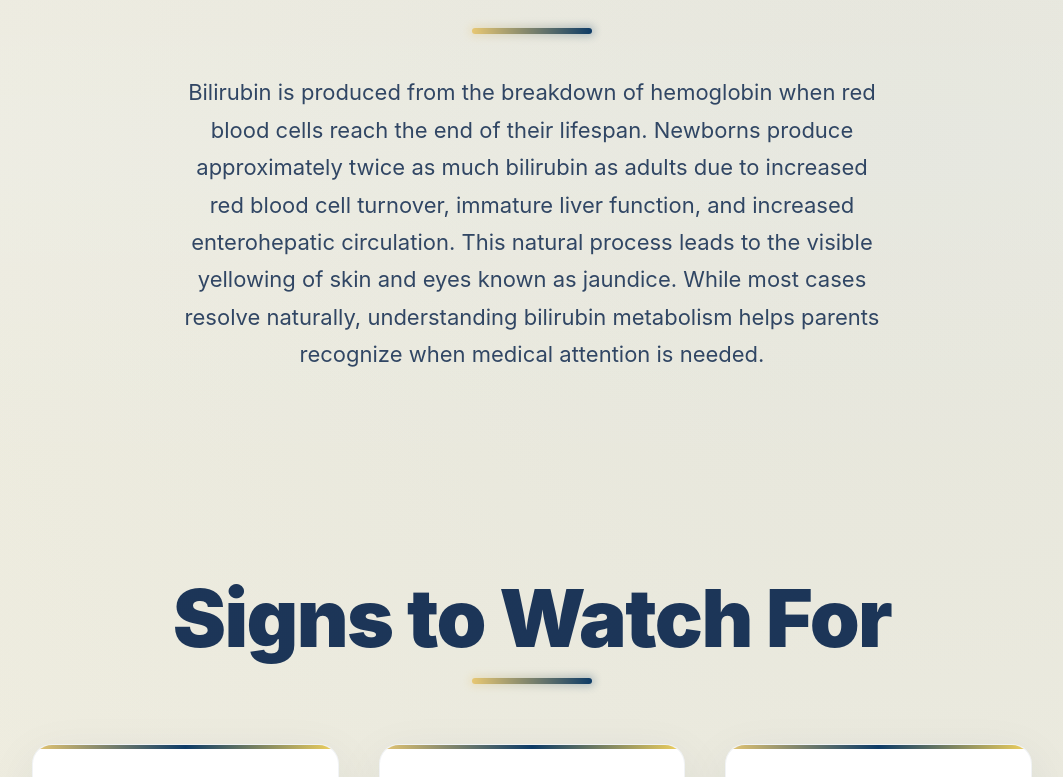
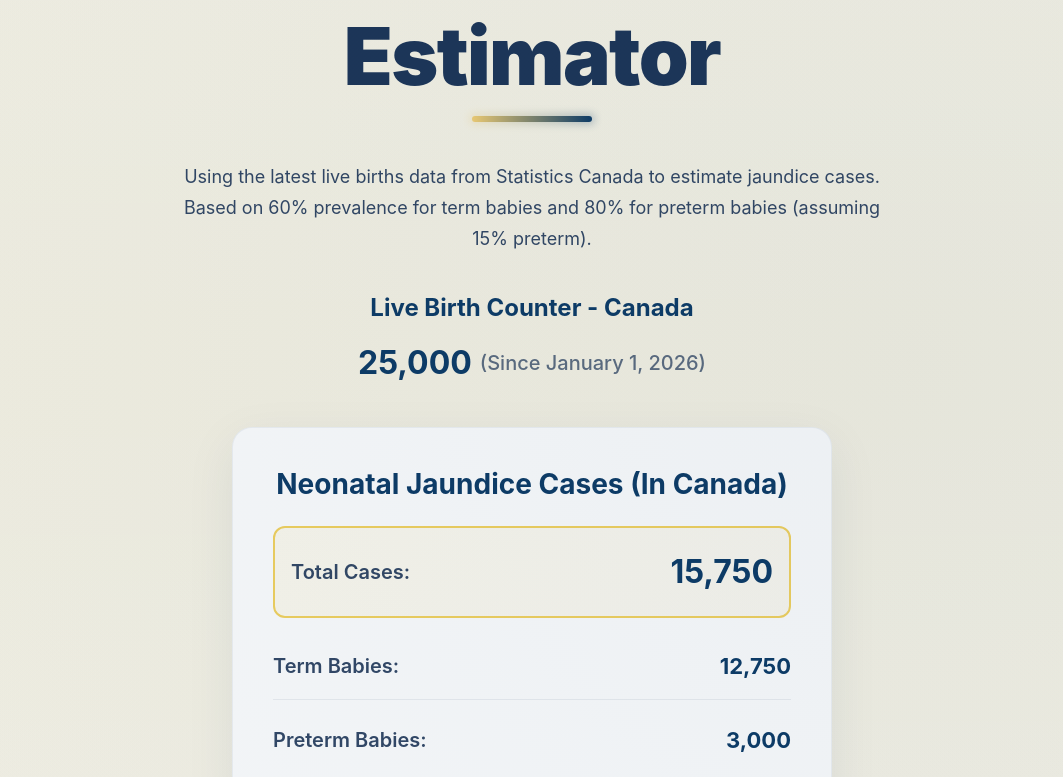
Before and after one commit to qbit-queensu/biliquant-app, a React (Vite) app in the folder bili-app/: page /jaundice in a window 1280 px wide. Shown: the part 1043-1820 px from the top of the page, without its empty margins (108-1171 px from the left). Built offline with nearby package versions, Linux system fonts and the light colour scheme.

Commit message:
added jaunndice estimation feature

```diff
--- a/bili-app/package.json
+++ b/bili-app/package.json
@@ -10,6 +10,7 @@
     "preview": "vite preview"
   },
   "dependencies": {
+    "motion": "^12.26.1",
     "react": "^18.3.1",
     "react-dom": "^18.3.1",
     "react-router-dom": "^6.26.2"
--- /dev/null
+++ b/bili-app/src/components/CountUp.jsx
@@ -0,0 +1,101 @@
+import { useInView, useMotionValue, useSpring } from 'motion/react';
+import { useCallback, useEffect, useRef } from 'react';
+
+export default function CountUp({
+  to,
+  from = 0,
+  direction = 'up',
+  delay = 0,
+  duration = 2,
+  className = '',
+  startWhen = true,
+  separator = '',
+  onStart,
+  onEnd
+}) {
+  const ref = useRef(null);
+  const motionValue = useMotionValue(direction === 'down' ? to : from);
+
+  const damping = 20 + 40 * (1 / duration);
+  const stiffness = 100 * (1 / duration);
+
+  const springValue = useSpring(motionValue, {
+    damping,
+    stiffness
+  });
+
+  const isInView = useInView(ref, { once: true, margin: '0px' });
+
+  const getDecimalPlaces = num => {
+    const str = num.toString();
+
+    if (str.includes('.')) {
+      const decimals = str.split('.')[1];
+
+      if (parseInt(decimals) !== 0) {
+        return decimals.length;
+      }
+    }
+
+    return 0;
+  };
+
+  const maxDecimals = Math.max(getDecimalPlaces(from), getDecimalPlaces(to));
+
+  const formatValue = useCallback(
+    latest => {
+      const hasDecimals = maxDecimals > 0;
+
+      const options = {
+        useGrouping: !!separator,
+        minimumFractionDigits: hasDecimals ? maxDecimals : 0,
+        maximumFractionDigits: hasDecimals ? maxDecimals : 0
+      };
+
+      const formattedNumber = Intl.NumberFormat('en-US', options).format(latest);
+
+      return separator ? formattedNumber.replace(/,/g, separator) : formattedNumber;
+    },
+    [maxDecimals, separator]
+  );
+
+  useEffect(() => {
+    if (ref.current) {
+      ref.current.textContent = formatValue(direction === 'down' ? to : from);
+    }
+  }, [from, to, direction, formatValue]);
+
+  useEffect(() => {
+    if (isInView && startWhen) {
+      if (typeof onStart === 'function') onStart();
+
+      const timeoutId = setTimeout(() => {
+        motionValue.set(direction === 'down' ? from : to);
+      }, delay * 1000);
+
+      const durationTimeoutId = setTimeout(
+        () => {
+          if (typeof onEnd === 'function') onEnd();
+        },
+        delay * 1000 + duration * 1000
+      );
+
+      return () => {
+        clearTimeout(timeoutId);
+        clearTimeout(durationTimeoutId);
+      };
+    }
+  }, [isInView, startWhen, motionValue, direction, from, to, delay, onStart, onEnd, duration]);
+
+  useEffect(() => {
+    const unsubscribe = springValue.on('change', latest => {
+      if (ref.current) {
+        ref.current.textContent = formatValue(latest);
+      }
+    });
+
+    return () => unsubscribe();
+  }, [springValue, formatValue]);
+
+  return <span className={className} ref={ref} />;
+}
--- a/bili-app/src/pages/jaundice.css
+++ b/bili-app/src/pages/jaundice.css
@@ -316,6 +316,172 @@
   opacity: 0.9;
 }
 
+/* ---------- ESTIMATOR SECTION ---------- */
+.estimator-section {
+  padding: 100px 40px;
+  background: linear-gradient(180deg, rgba(255, 255, 255, 0.15) 0%, transparent 50%, rgba(255, 255, 255, 0.15) 100%);
+}
+
+.estimator-content {
+  max-width: 900px;
+  margin: 0 auto;
+  text-align: center;
+}
+
+.estimator-header {
+  margin-bottom: 40px;
+}
+
+.estimator-title {
+  font-size: clamp(3rem, 8vw, 5rem);
+  font-weight: 900;
+  color: var(--dark-blue);
+  line-height: 1.1;
+  letter-spacing: -0.02em;
+  margin-bottom: 16px;
+}
+
+.estimator-text {
+  font-size: 1.125rem;
+  line-height: 1.7;
+  color: var(--dark-blue);
+  max-width: 700px;
+  margin: 0 auto 40px;
+  font-weight: 400;
+  opacity: 0.9;
+}
+
+.input-group {
+  margin-bottom: 40px;
+}
+
+.input-group label {
+  display: block;
+  font-size: 1.25rem;
+  font-weight: 700;
+  color: var(--brand-blue);
+  margin-bottom: 16px;
+}
+
+.input-group input {
+  width: 100%;
+  max-width: 300px;
+  padding: 16px 20px;
+  font-size: 1.125rem;
+  border: 2px solid rgba(29, 53, 87, 0.1);
+  border-radius: 12px;
+  background: white;
+  color: var(--dark-blue);
+  transition: all 0.3s ease;
+  text-align: center;
+}
+
+.input-group input:focus {
+  outline: none;
+  border-color: var(--brand-yellow);
+  box-shadow: 0 0 0 3px rgba(244, 211, 94, 0.2);
+}
+
+.results {
+  background: white;
+  padding: 40px;
+  border-radius: 20px;
+  box-shadow: 0 15px 50px var(--shadow-light);
+  border: 1px solid rgba(29, 53, 87, 0.06);
+  max-width: 600px;
+  margin: 0 auto;
+}
+
+.results h3 {
+  font-size: 1.75rem;
+  font-weight: 700;
+  color: var(--brand-blue);
+  margin-bottom: 24px;
+}
+
+.result-item {
+  display: flex;
+  justify-content: space-between;
+  align-items: center;
+  font-size: 1.25rem;
+  color: var(--dark-blue);
+  padding: 16px 0;
+  border-bottom: 1px solid rgba(29, 53, 87, 0.08);
+  margin-bottom: 8px;
+}
+
+.result-item:last-child {
+  border-bottom: none;
+  margin-bottom: 0;
+}
+
+.result-item.total-emphasis {
+  background: linear-gradient(135deg, rgba(244, 211, 94, 0.1), rgba(232, 200, 115, 0.1));
+  border: 2px solid var(--brand-yellow);
+  border-radius: 12px;
+  padding: 20px 16px;
+  margin: 16px 0;
+  font-weight: 700;
+}
+
+.result-item span:first-child {
+  font-weight: 600;
+  opacity: 0.9;
+}
+
+.count-up-text {
+  font-weight: 700;
+  color: var(--brand-blue);
+  font-size: 1.375rem;
+}
+
+.count-up-text.large {
+  font-size: 2rem;
+}
+
+.loading-text {
+  text-align: center;
+  font-size: 1.125rem;
+  color: var(--dark-blue);
+  opacity: 0.8;
+}
+
+.error-text {
+  text-align: center;
+  font-size: 1.125rem;
+  color: #d32f2f;
+  background: rgba(211, 47, 47, 0.1);
+  padding: 16px;
+  border-radius: 8px;
+  border: 1px solid rgba(211, 47, 47, 0.2);
+}
+
+.birth-data {
+  text-align: center;
+  margin-bottom: 40px;
+}
+
+.birth-data h3 {
+  font-size: 1.5rem;
+  font-weight: 700;
+  color: var(--brand-blue);
+  margin-bottom: 16px;
+}
+
+.birth-count {
+  display: flex;
+  align-items: center;
+  justify-content: center;
+  gap: 8px;
+  font-size: 1.25rem;
+  color: var(--dark-blue);
+}
+
+.period {
+  opacity: 0.7;
+  font-weight: 500;
+}
+
 /* ---------- DIAGNOSIS SECTION ---------- */
 .diagnosis-section {
   padding: 100px 40px;
@@ -514,6 +680,7 @@
     font-size: clamp(2.5rem, 12vw, 4.5rem);
   }
 
+  .estimator-section,
   .jaundice-section,
   .signs-section,
   .info-section,
@@ -598,6 +765,7 @@
 }
 
 .hero-section,
+.estimator-section,
 .jaundice-section,
 .signs-section,
 .info-section,
--- a/bili-app/src/pages/jaundice.jsx
+++ b/bili-app/src/pages/jaundice.jsx
@@ -1,7 +1,26 @@
-import React from 'react';
+import React, { useState, useEffect } from 'react';
 import './jaundice.css';
+import CountUp from '../components/CountUp';
+import { calculateJaundiceCases } from '../utils/jaundiceCalculator';
 
 export default function JaundiceGuide() {
+  const [birthCount, setBirthCount] = useState(25000);
+
+  // Increment birth count at random intervals (1-4 seconds) to simulate live births
+  useEffect(() => {
+    const scheduleNextIncrement = () => {
+      const delay = Math.random() * 3000 + 1000; // 1-4 seconds
+      setTimeout(() => {
+        setBirthCount(prev => prev + 1);
+        scheduleNextIncrement(); // Schedule next increment
+      }, delay);
+    };
+    scheduleNextIncrement();
+    return () => {}; // Cleanup handled by not scheduling next
+  }, []);
+
+  const results = calculateJaundiceCases(birthCount);
+
   return (
     <div className="page">
       {/* HERO SECTION */}
@@ -10,12 +29,51 @@ export default function JaundiceGuide() {
           <h1 className="hero-title">Understanding Newborn Jaundice</h1>
           <div className="hero-accent"></div>
           <p className="hero-subtitle">
-            Neonatal jaundice affects 60% of term infants and 85% of preterm infants.
+            Neonatal jaundice affects 60% of term infants and 80% of preterm infants.
             This comprehensive guide provides evidence-based information for parents and caregivers.
           </p>
           <button className="hero-button" onClick={() => window.open('/jaundice-guide.pdf', '_blank')}>
             Download Guide →
           </button>
+        </div>
+      </section>
+
+      {/* JAUNDICE ESTIMATOR */}
+      <section className="estimator-section">
+        <div className="estimator-content">
+          <div className="estimator-header">
+            <h1 className="estimator-title">Jaundice Case Estimator</h1>
+            <div className="title-accent"></div>
+          </div>
+          <p className="estimator-text">
+            Using the latest live births data from Statistics Canada to estimate jaundice cases.
+            Based on 60% prevalence for term babies and 80% for preterm babies (assuming 15% preterm).
+          </p>
+
+          <div className="birth-data">
+            <h3>Live Birth Counter - Canada</h3>
+            <div className="birth-count">
+              <CountUp to={birthCount} separator="," className="count-up-text large" />
+              <span className="period"> (Since January 1, 2026)</span>
+            </div>
+          </div>
+          {results.total > 0 && (
+            <div className="results">
+              <h3>Neonatal Jaundice Cases (In Canada)</h3>
+              <div className="result-item total-emphasis">
+                <span>Total Cases: </span>
+                <CountUp to={results.total} separator="," className="count-up-text large" />
+              </div>
+              <div className="result-item">
+                <span>Term Babies: </span>
+                <CountUp to={results.term} separator="," className="count-up-text" />
+              </div>
+              <div className="result-item">
+                <span>Preterm Babies: </span>
+                <CountUp to={results.preterm} separator="," className="count-up-text" />
+              </div>
+            </div>
+          )}
         </div>
       </section>
 
--- /dev/null
+++ b/bili-app/src/utils/jaundiceCalculator.js
@@ -0,0 +1,25 @@
+/**
+ * Calculates estimated number of newborns with jaundice based on live births
+ * @param {number} liveBirths - Total number of live births in the region
+ * @param {number} pretermPercent - Percentage of babies that are preterm (default: 15)
+ * @returns {Object} Object containing { total: total cases, term: term baby cases, preterm: preterm baby cases }
+ */
+export function calculateJaundiceCases(liveBirths, pretermPercent = 15) {
+  // Calculate number of preterm and term babies
+  const pretermBabies = liveBirths * (pretermPercent / 100);
+  const termBabies = liveBirths - pretermBabies;
+
+  // Calculate jaundice cases using specified prevalence rates
+  const termCases = termBabies * 0.6; // 60% prevalence for term babies
+  const pretermCases = pretermBabies * 0.8; // 80% prevalence for preterm babies
+
+  // Calculate total cases
+  const totalCases = termCases + pretermCases;
+
+  // Return rounded values as integers (since we're dealing with whole babies)
+  return {
+    total: Math.round(totalCases),
+    term: Math.round(termCases),
+    preterm: Math.round(pretermCases)
+  };
+}
```
